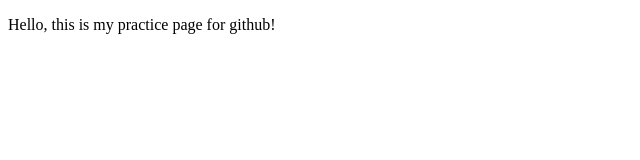
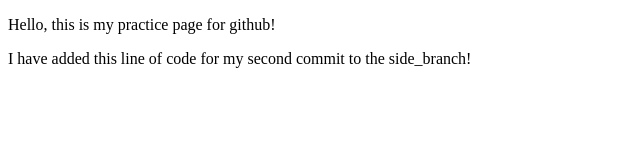
Before and after one commit to tenzinlekphell/github_practice, a plain HTML site: page index.html in a window 1280 px wide. Shown: the whole page, without its empty margins (0-640 px from the left). Drawn offline with Linux system fonts and the light colour scheme.

Commit message:
second commit for index.html

```diff
--- a/index.html
+++ b/index.html
@@ -8,5 +8,6 @@
 </head>
 <body>
     <p>Hello, this is my practice page for github!</p>
+    <p>I have added this line of code for my second commit to the side_branch!</p>
 </body>
 </html>
```
